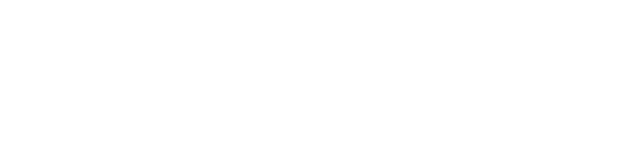
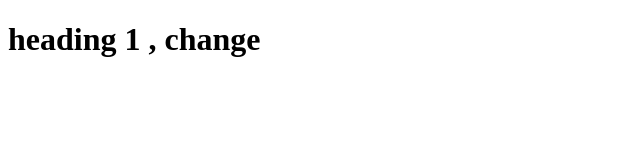
Before and after one commit to FlorentSy/lesson2, a plain HTML site: page index.html in a window 1280 px wide. Shown: the whole page, without its empty margins (0-640 px from the left). Drawn offline with Linux system fonts and the light colour scheme.

Commit message:
added the h1

```diff
--- a/index.html
+++ b/index.html
@@ -6,6 +6,8 @@
     <title>Document</title>
 </head>
 <body>
-
+    <h1>
+        heading 1 , change
+    </h1>
 </body>
 </html>
```
